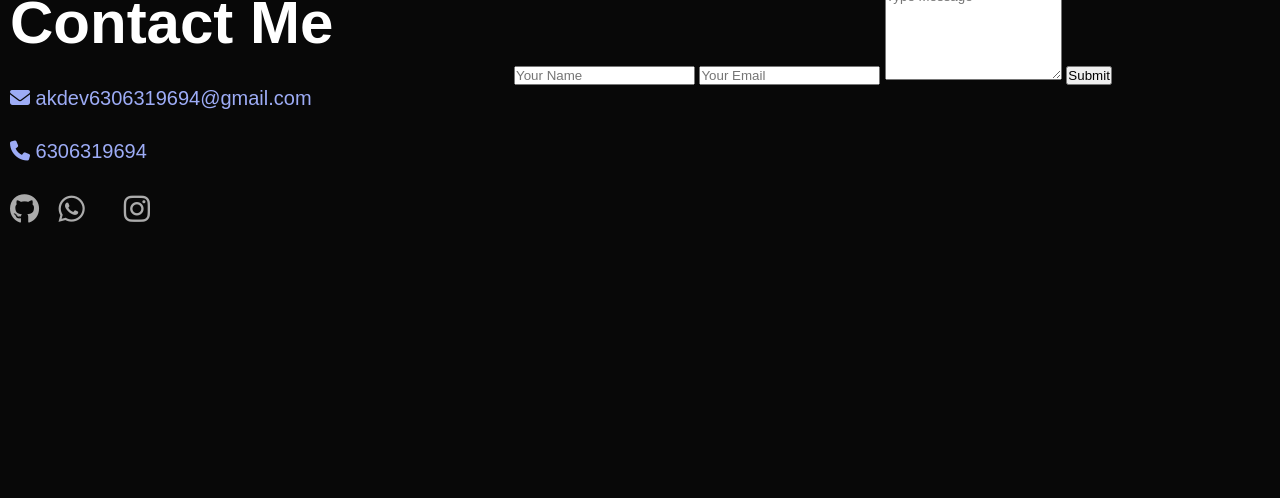
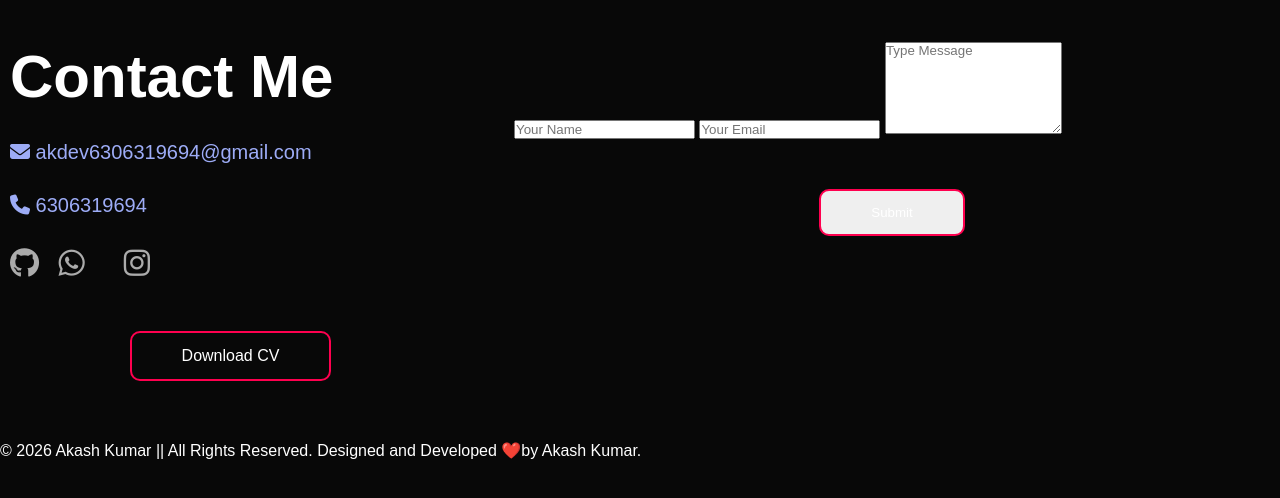
Before and after one commit to akdev63063/My-portfolio-Website, a plain HTML site: page index.html in a window 1280 px wide. Shown: the part 4302-4800 px from the top of the page. Before the commit the page ends 4659 px from the top, so only its background shows below. Drawn offline with Linux system fonts and the light colour scheme; some icons are missing.

Commit message:
contact section is complete

```diff
--- a/index.html
+++ b/index.html
@@ -256,6 +256,7 @@
                   </div>
                 </div>
                 <!------------Contact------------->
+                <br><br><br>
                 <div id="contact">
                   <div class="container">
                     <div class="row">
@@ -267,20 +268,29 @@
                           <a href="https://github.com/akdev63063"><i class="fa-brands fa-github"></i></a>
                           <a href="https://wa.me/916306319694"><i class="fa-brands fa-whatsapp"></i></a>
                           <a href="https://www.linkedin.com/in/akash-kumar-382600318"><i class="fa-brands fa-square-linkedin"></i></a>
-                          <a href="https://www.instagram.com/a_k_a_s_h_k_u_m_a_r_ch/ "><i class="fa-brands fa-instagram"></i></a>
+                          <a href="https://www.instagram.com/a_k_a_s_h_k_u_m_a_r_ch/ "> <i class="fa-brands fa-instagram"></i></a>
                         </div>
+                        <a href="images/mynewresume.pdf"  download class="btn btn2">Download CV</a>
                       </div>
+
                       <div class="contact-right">
                         <form >
                           <input type="text" name="Name" placeholder="Your Name" required>
                           <input type="text" name="email" placeholder="Your Email" required>
                           <textarea name="Message" rows="6" placeholder="Type Message"></textarea>
-                          <button type="submit">Submit</button>
+                          <button class="btn btn3">Submit</button>
                         </form>
                       </div>
                     </div>
                   </div>
                 </div>
+                <footer >
+                  <div class="copyright">
+                    <p>© 2026 Akash Kumar ||
+                        All Rights Reserved. Designed and Developed ❤️by Akash Kumar.</p>
+                  </div>
+
+                </footer>
     <script src="javascripts.js"></script>
   </body>
 </html>
```
